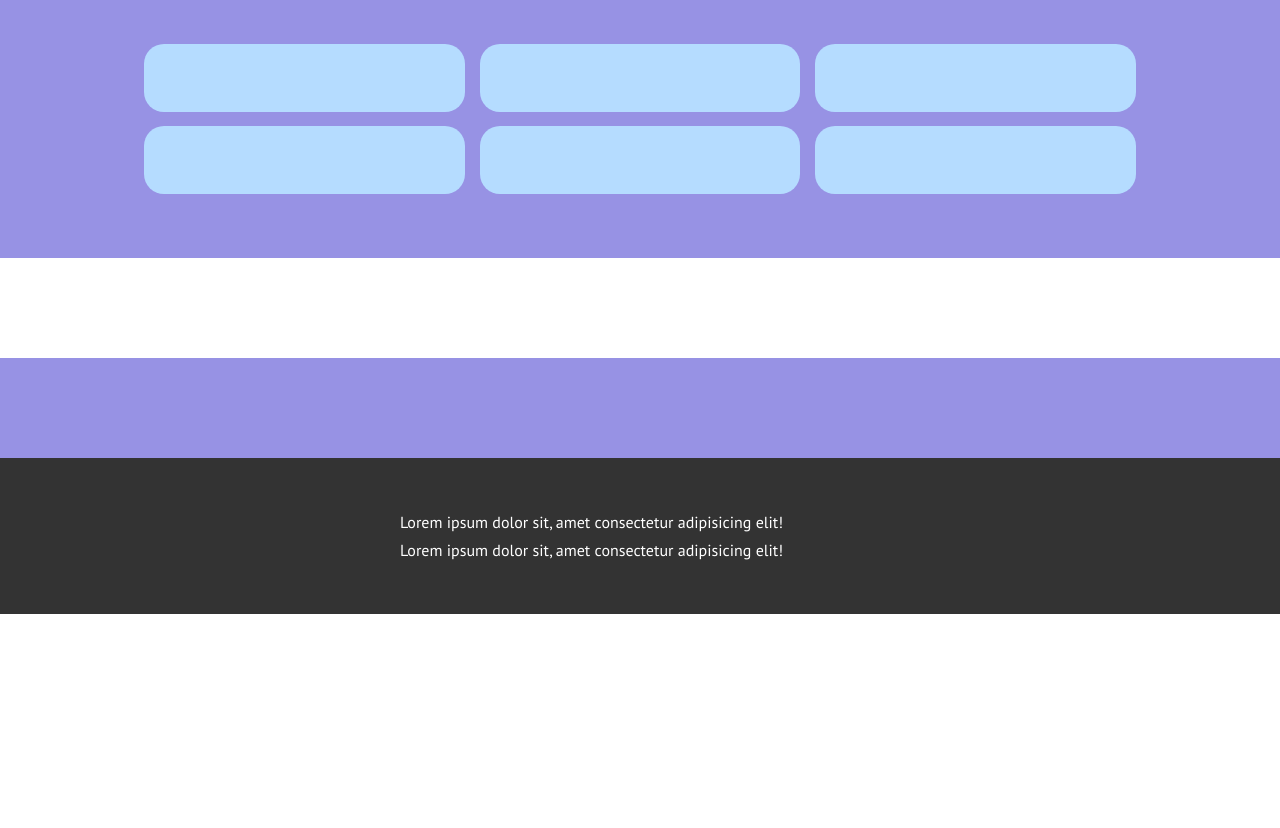
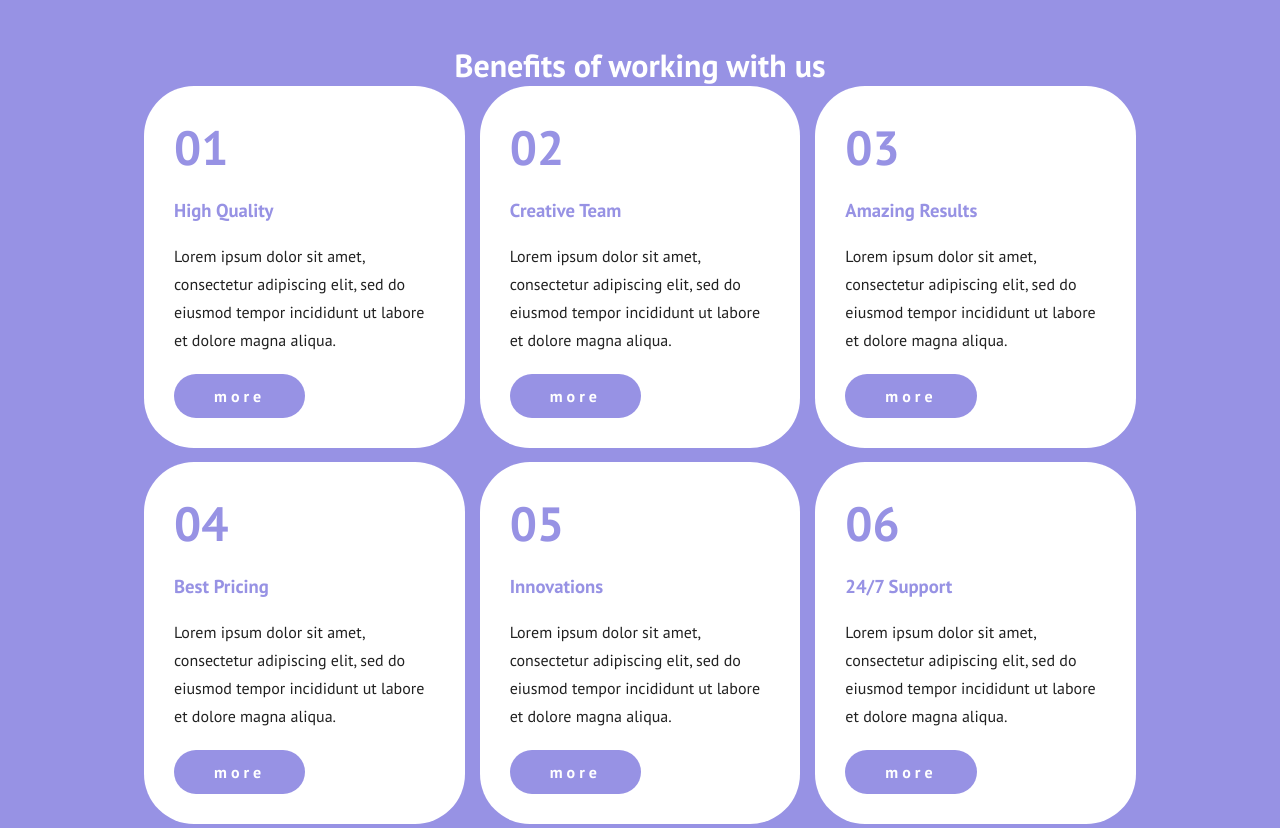
Before and after one commit to Antonius131/htmlcss-responsive-layout, a plain HTML site: page index.html in a window 1280 px wide. Shown: the part 2720-3548 px from the top of the page. Before the commit the page ends 3334 px from the top, so only its background shows below. Drawn offline with Linux system fonts and the light colour scheme.

Commit message:
benefits style

```diff
--- a/css/style.css
+++ b/css/style.css
@@ -160,8 +160,6 @@ section {
    display: block;
 }
 
-
-
 /* Strategic plan */
 
 
@@ -200,7 +198,6 @@ section {
    border-radius: 30px;
    margin-top: 20px;
 }
-
 
 /* testimonials */
 
@@ -245,6 +242,36 @@ section {
    margin-top: 20px;
    text-transform: uppercase;
 }
+
+/* benefits */
+
+.benefits h2 {
+   text-align: center;
+   color: var(--white-color);
+   font-size: 2rem;
+}
+
+.benefits .col-card {
+   text-align: left;
+}
+
+.benefits .col-card h1 {
+   font-size: 3rem;
+   color: var(--secondary-color);
+   margin-bottom: 20px;
+}
+
+.benefits .col-card h3 {
+   color: var(--secondary-color);
+   margin-bottom: 20px;
+}
+
+.benefits a.btn {
+   background-color: var(--secondary-color);
+   margin-top: 20px;
+}
+
+
 
 /**********
    Footer
@@ -313,12 +340,12 @@ footer {
       text-align: left;
    }
 
-
    /* benefits */
 
-   .benefits .card {
+   .benefits .col-card {
       width: calc(100% / 2 - 10px);
       margin-bottom: 20px;
+      margin-top: 0px;
    }
 
    /* about us */
@@ -411,7 +438,7 @@ footer {
 
    /* benefits */
 
-   .benefits .card {
+   .benefits .col-card {
       width: calc(100% / 3 - 10px);
       margin-bottom: 14px;
    }
--- a/index.html
+++ b/index.html
@@ -134,13 +134,44 @@
       </section>
       <!-- benefits -->
       <section class="benefits">
+         <h2>Benefits of working with us</h2>
          <div class="container">
-            <div class="card"></div>
-            <div class="card"></div>
-            <div class="card"></div>
-            <div class="card"></div>
-            <div class="card"></div>
-            <div class="card"></div>
+            <div class="col col-card">
+               <h1>01</h1>
+               <h3>High Quality</h3>
+               <p>Lorem ipsum dolor sit amet, consectetur adipiscing elit, sed do eiusmod tempor incididunt ut labore et dolore magna aliqua.</p>
+               <a href="#" class="btn">more</a>
+            </div>
+            <div class="col col-card">
+               <h1>02</h1>
+               <h3>Creative Team</h3>
+               <p>Lorem ipsum dolor sit amet, consectetur adipiscing elit, sed do eiusmod tempor incididunt ut labore et dolore magna aliqua.</p>
+               <a href="#" class="btn">more</a>
+            </div>
+            <div class="col col-card">
+               <h1>03</h1>
+               <h3>Amazing Results</h3>
+               <p>Lorem ipsum dolor sit amet, consectetur adipiscing elit, sed do eiusmod tempor incididunt ut labore et dolore magna aliqua.</p>
+               <a href="#" class="btn">more</a>
+            </div>
+            <div class="col col-card">
+               <h1>04</h1>
+               <h3>Best Pricing</h3>
+               <p>Lorem ipsum dolor sit amet, consectetur adipiscing elit, sed do eiusmod tempor incididunt ut labore et dolore magna aliqua.</p>
+               <a href="#" class="btn">more</a>
+            </div>
+            <div class="col col-card">
+               <h1>05</h1>
+               <h3>Innovations</h3>
+               <p>Lorem ipsum dolor sit amet, consectetur adipiscing elit, sed do eiusmod tempor incididunt ut labore et dolore magna aliqua.</p>
+               <a href="#" class="btn">more</a>
+            </div>
+            <div class="col col-card">
+               <h1>06</h1>
+               <h3>24/7 Support</h3>
+               <p>Lorem ipsum dolor sit amet, consectetur adipiscing elit, sed do eiusmod tempor incididunt ut labore et dolore magna aliqua.</p>
+               <a href="#" class="btn">more</a>
+            </div>
          </div>
       </section>
       <!-- about us -->
```
